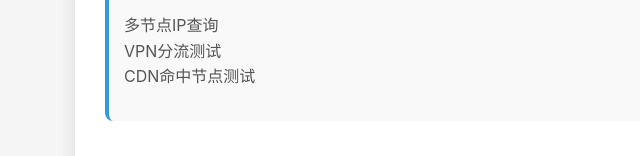
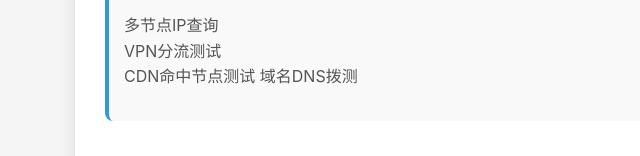
Before and after one commit to aooyoo/whatsmyua.site, a plain HTML site: page index.html in a window 1280 px wide. Shown: the part 1288-1444 px from the top of the page, without its empty margins (135-775 px from the left). Drawn offline with Linux system fonts and the light colour scheme; no server answers.

Commit message:
Add DNS checker link to index.html

```diff
--- a/index.html
+++ b/index.html
@@ -229,6 +229,8 @@
                         id="link-vpn">VPN分流测试</a><br>
                     <a href="https://ip.skk.moe/cdn-node-lookup" target="_blank" rel="noopener noreferrer"
                         id="link-cdn">CDN命中节点测试</a>
+                    <a href="https://dnschecker.org/" target="_blank" rel="noopener noreferrer"
+                        id="link-dns">域名DNS拨测</a>
                 </p>
             </div>
         </div>
```
